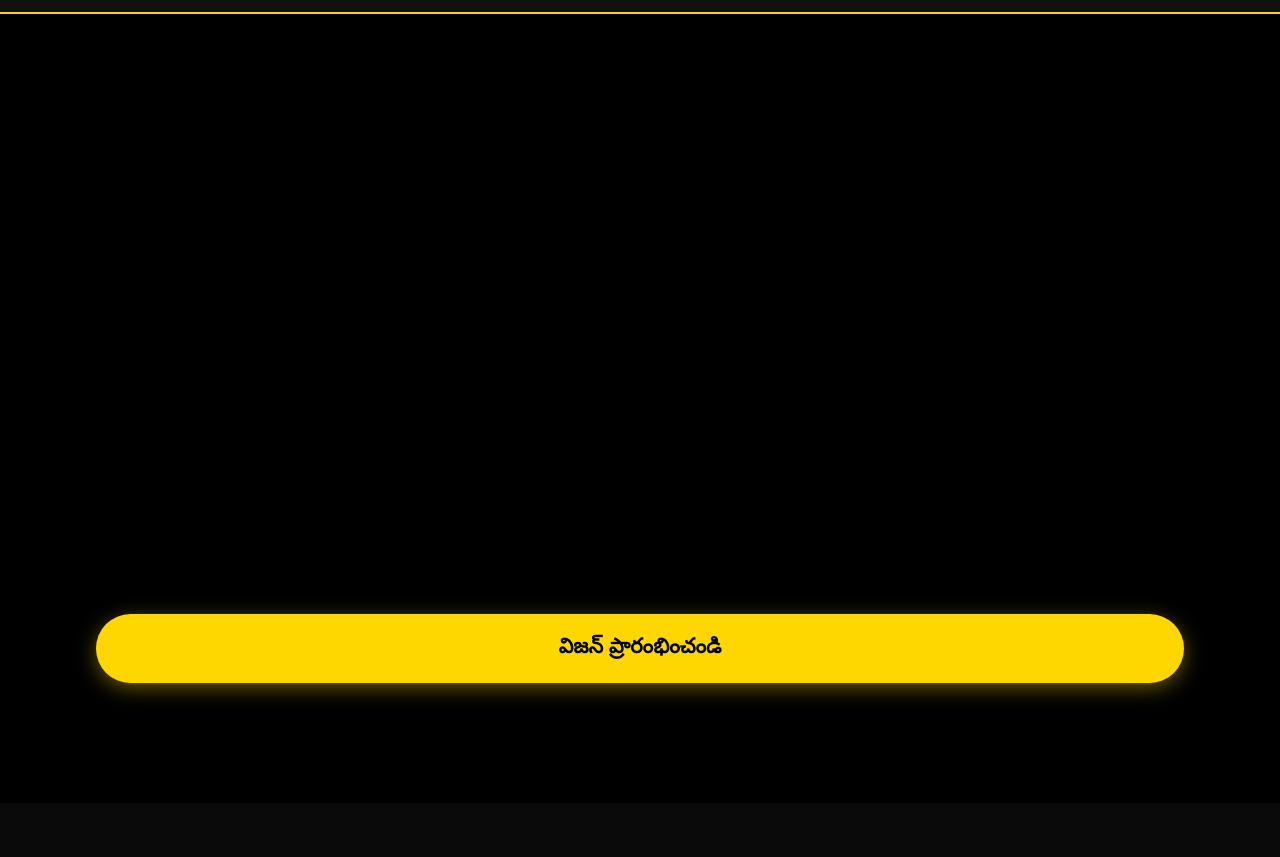
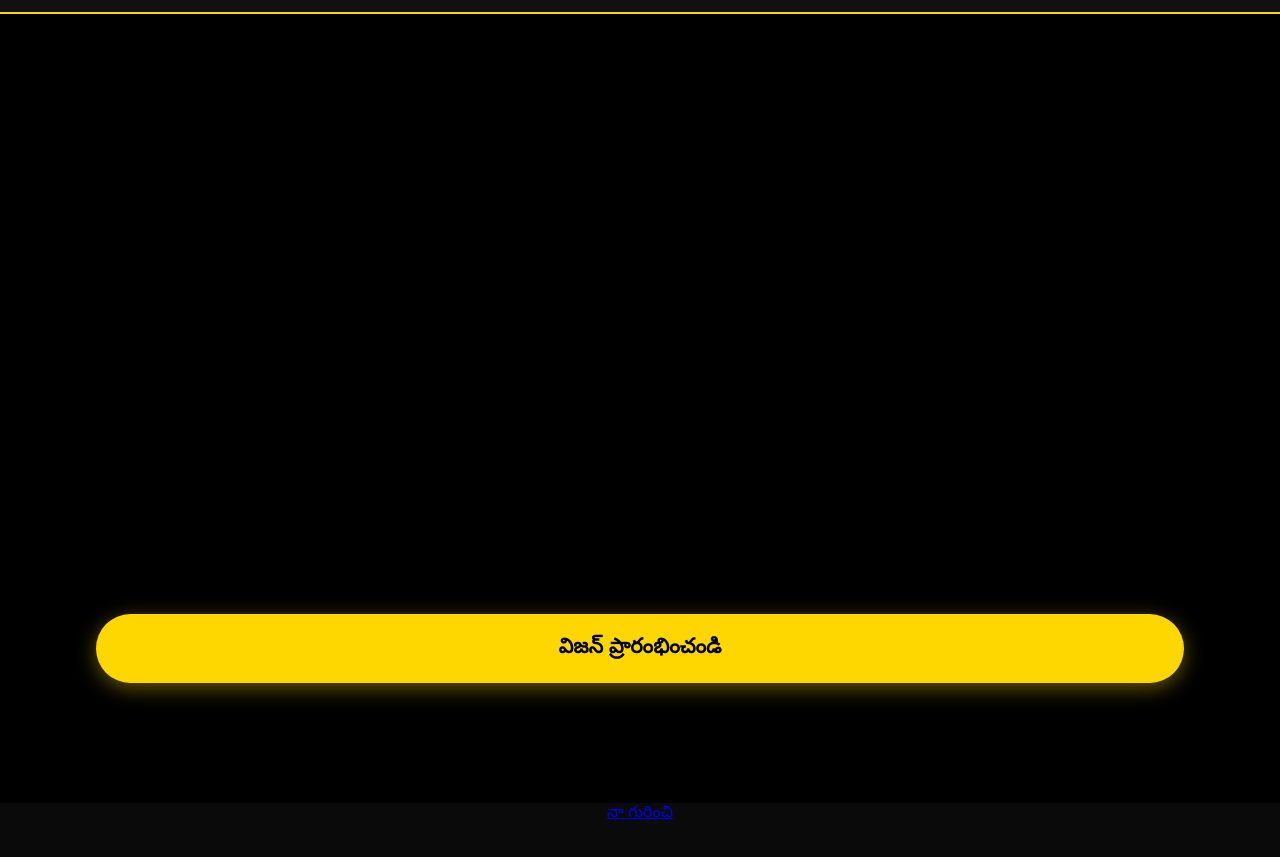
Before and after one commit to saiduthirumaleshsaidu1-commits/STGV---bhavishyvani, a plain HTML site: page index.html in a window 1280 px wide. Shown: the part 77-934 px from the top of the page. Drawn offline with Linux system fonts and the light colour scheme.

Commit message:
Update index.html

```diff
--- a/index.html
+++ b/index.html
@@ -110,5 +110,6 @@
         window.speechSynthesis.speak(u);
     }
 </script>
+    <a href="about.html">నా గురించి</a>
 </body>
 </html>
```
